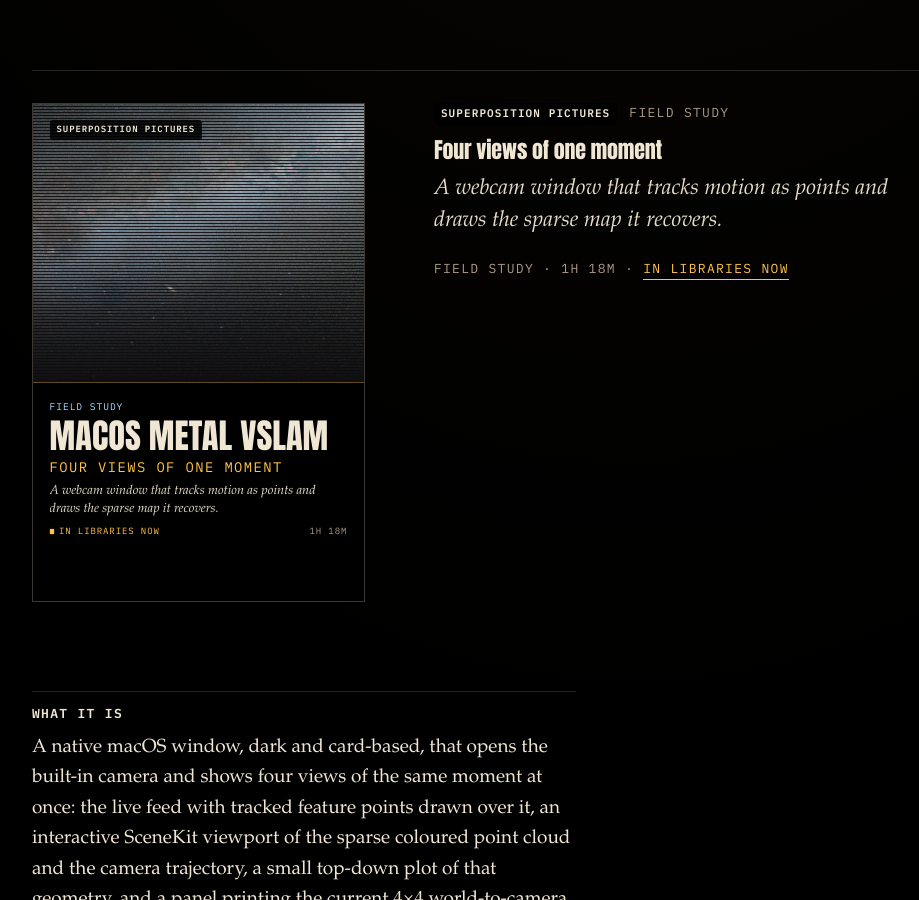
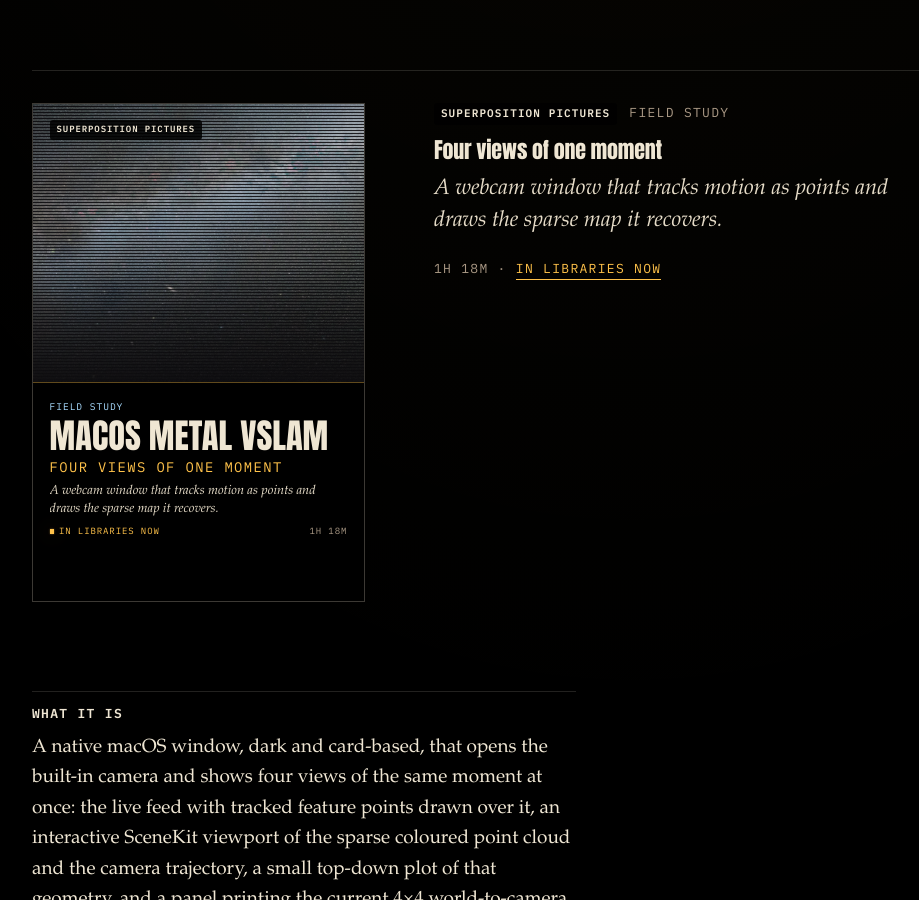
Before and after one commit to superposition/superposition.github.io, a Jekyll site: the page built from _repos/macos-metal-vslam.md, in a window 1280 px wide and 900 px high, scrolled down 397 px. Shown: the whole window, without its empty margins (8-927 px from the left). Built offline with Jekyll 4.4.1, drawn with Linux system fonts in a browser that asks for light colours.

Commit message:
Drop the invented image dimensions, and stop repeating the genre
The key art's box is set by the poster, so the width and height attributes were
a guess about a figure that is cropped anyway; the block met the eye with the
genre twice.

```diff
--- a/_includes/campaign/block.html
+++ b/_includes/campaign/block.html
@@ -35,7 +35,7 @@
     <p class="campaign-kicker"><span class="decal">Superposition Pictures</span><span class="kicker">{{ campaign.genre | escape }}</span></p>
     <h2 id="campaign-title" class="campaign-title">{{ campaign.film | escape }}</h2>
     <p class="campaign-logline">{{ campaign.logline | escape }}</p>
-    <p class="campaign-meta">{{ campaign.genre | escape }} · {{ campaign.runtime | escape }} · <a class="text-link" href="{{ '/now-showing/' | relative_url }}">In libraries now</a></p>
+    <p class="campaign-meta">{{ campaign.runtime | escape }} · <a class="text-link" href="{{ '/now-showing/' | relative_url }}">In libraries now</a></p>
     {%- if star and star.voice %}
     <figure class="campaign-voice">
       <blockquote>&ldquo;{{ star.voice | escape }}&rdquo;</blockquote>
--- a/_includes/campaign/poster.html
+++ b/_includes/campaign/poster.html
@@ -60,7 +60,7 @@
     {%- if variant != "text" %}
     <span class="poster-art">
       {%- if still and variant == "still" %}
-      <img src="{{ still.src | relative_url }}" alt="" width="1200" height="1200" loading="lazy" decoding="async">
+      <img src="{{ still.src | relative_url }}" alt="" loading="lazy" decoding="async">
       {%- endif %}
       {%- if star_drawing %}
       <img class="poster-figure" src="{{ star_drawing.path | relative_url }}" alt="{{ star.alt | default: star.name | default: star.slug | escape }}" width="320" height="400" loading="lazy" decoding="async">
```
